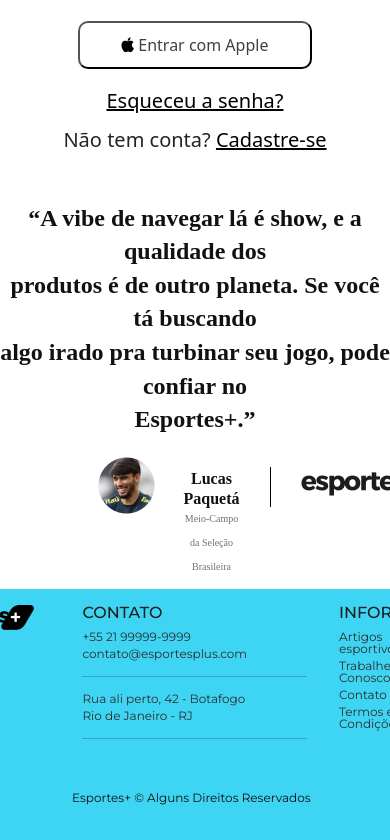
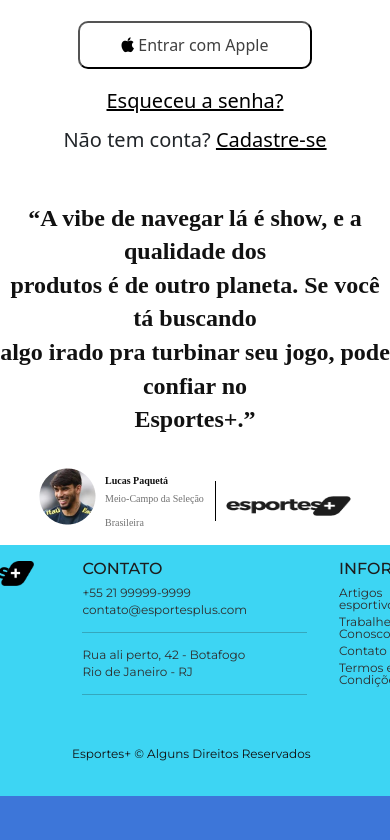
Before and after one commit to RomuloDeyvid/Esportes-, a plain HTML site: page paginade-login.html in a window 390 px wide. Shown: the part 624-1464 px from the top of the page. After the commit the page ends 1420 px from the top, so only its background shows below. Drawn offline with nearby package versions, Linux system fonts and the light colour scheme.

Commit message:
centralixar
centralizar lucas paquetá

```diff
--- a/src/css/login.css
+++ b/src/css/login.css
@@ -1,8 +1,25 @@
+body {
+  min-height: 100vh;
+}
+
 main {
   margin-top: 100px;
   margin-bottom: 100px;
   text-align: center;
+  height: 100%;
+  width: 100%;
 }
+
+.cliente {
+  display: flex;
+  justify-content: center;
+  align-items: center;
+}
+
+.quem-e-o-cliente{
+  min-width: 100px;
+}
+
 .já-sou-cliente .titulo {
   font-family: "Montserrat";
   color: #111111;
@@ -106,10 +123,11 @@ main input {
 }
 .container__cliente {
   display: flex;
+  align-items: center;
+  justify-content: center;
   text-align: center;
   gap: 30px;
   margin-top: 16px;
-  margin-left: 36%;
   width: 35%;
 }
 
--- a/src/css/responsivo-login.css
+++ b/src/css/responsivo-login.css
@@ -1,4 +1,21 @@
-@media (max-width: 360px) {
+@media (max-width: 460px) {
+
+  .logo__cliente{
+    height: 20px;
+    width: 100%;
+    margin-top: 10px;
+  }
+
+  .quem-e-o-cliente{
+    min-width: 150px;
+    text-align: start;
+  }
+
+  .logo__cliente img{
+    height: 100%;
+    width: 100%;
+  }
+
   main {
     margin-top: 10px;
     margin-bottom: 10px;
@@ -8,7 +25,7 @@
   .já-sou-cliente .titulo {
     font-family: "Montserrat";
     color: #111111;
-    font-size: 30px;
+    font-size: 40px;
     line-height: 57.6px;
     font-weight: 700;
   }
@@ -89,7 +106,8 @@
     gap: 10px;
     margin-top: 16px;
     margin-left: 10%;
-    width: 35%;
+    width: 80%;
+    margin: auto;
   }
 
   .cliente .avatar-image {
@@ -117,7 +135,15 @@
     height: 40px;
   }
 }
-@media (max-width: 768px) {
+@media screen and (max-width: 768px) and (min-width: 360px) {
+  .logo__cliente {
+  }
+
+  .quem-e-o-cliente{
+    min-width: 100px;
+    text-align: start;
+  }
+
   main {
     margin-top: 10px;
     margin-bottom: 10px;
@@ -147,7 +173,6 @@
     margin-top: 12px;
     margin-bottom: 24px;
     border-radius: 10px;
-    padding: 12px, 24px, 12px, 24px;
   }
   main input {
     display: block;
@@ -208,10 +233,9 @@
   .container__cliente {
     display: flex;
     text-align: center;
-    gap: 30px;
+    justify-content: space-between;
     margin: auto;
-    width: 50%;
-    margin-top: 16px;
+    width: 80%;
   }
 
   .cliente .avatar-image {
```
